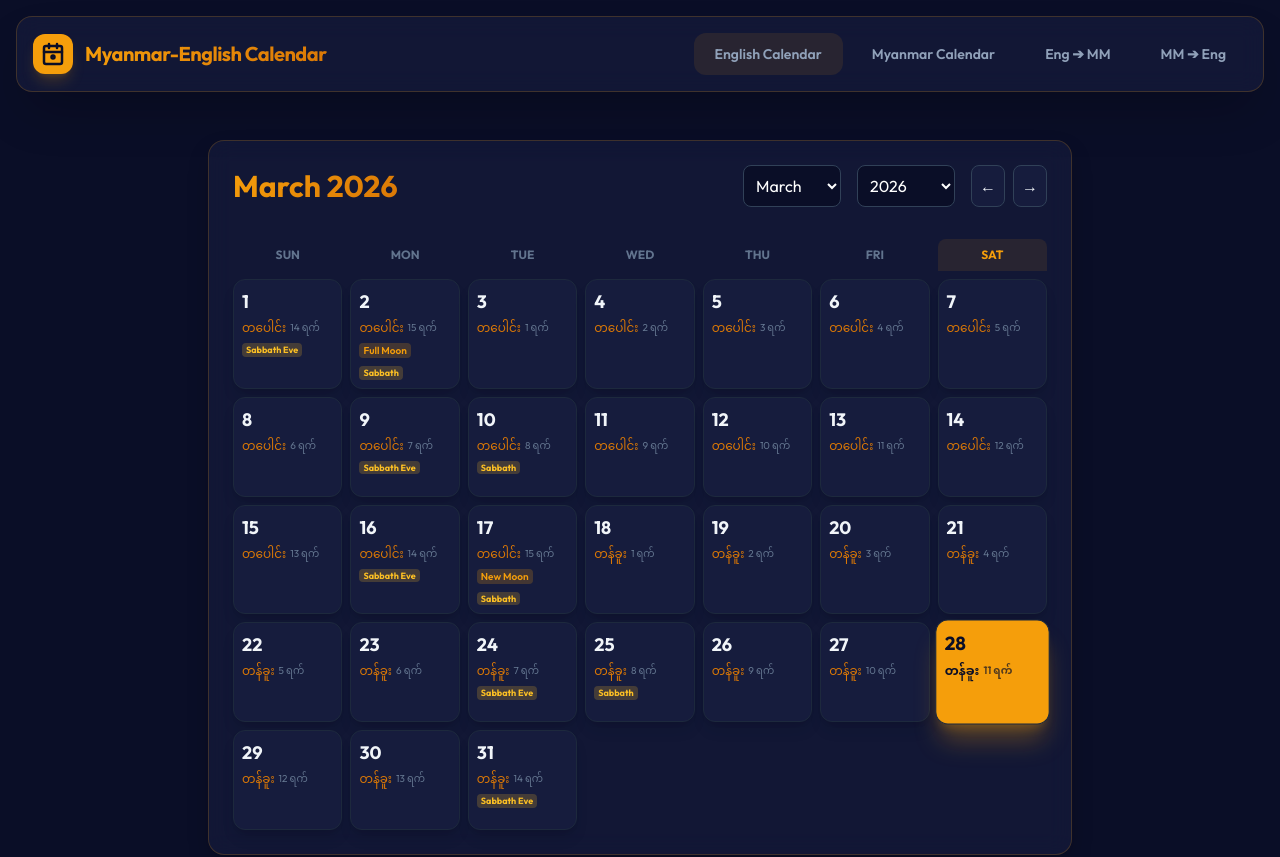
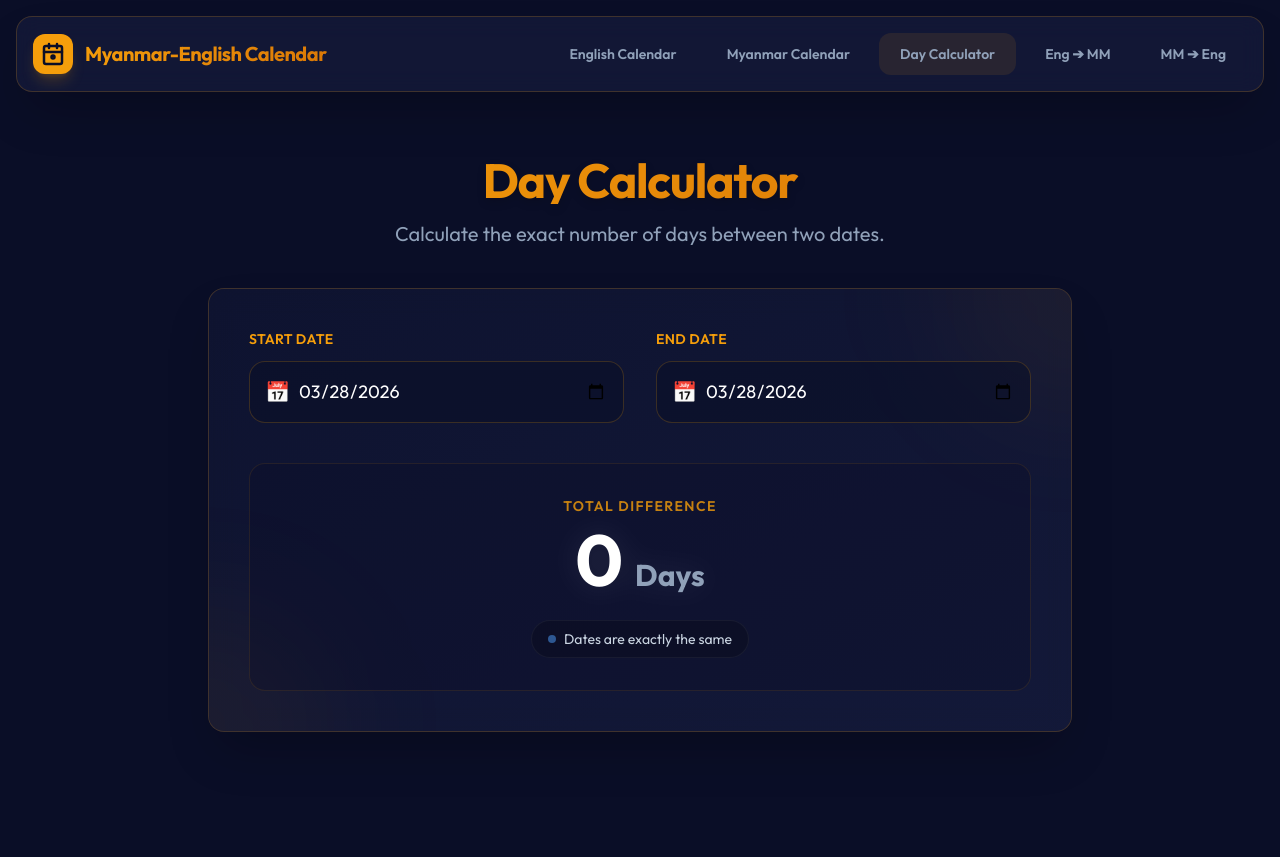
Before and after one commit to thawzinaung-2002/mm-eng-calendar, an Angular app: page /day-calculator in a window 1280 px wide. Before the commit this address led to /. Shown: the top 857 px of the page. Built offline with nearby package versions, Linux system fonts and the light colour scheme.

Commit message:
Add Days Calculator

```diff
--- a/src/app/app.routes.ts
+++ b/src/app/app.routes.ts
@@ -3,10 +3,12 @@ import { EngCalendarComponent } from './components/eng-calendar/eng-calendar';
 import { MmCalendarComponent } from './components/mm-calendar/mm-calendar';
 import { EngToMmComponent } from './components/eng-to-mm/eng-to-mm';
 import { MmToEngComponent } from './components/mm-to-eng/mm-to-eng';
+import { DayCalculatorComponent } from './components/day-calculator/day-calculator';
 
 export const routes: Routes = [
   { path: '', component: EngCalendarComponent, title: 'English Calendar' },
   { path: 'myanmar-calendar', component: MmCalendarComponent, title: 'Myanmar Calendar' },
+  { path: 'day-calculator', component: DayCalculatorComponent, title: 'Day Calculator' },
   { path: 'eng-to-myanmar', component: EngToMmComponent, title: 'English to Myanmar' },
   { path: 'myanmar-to-eng', component: MmToEngComponent, title: 'Myanmar to English' },
   { path: '**', redirectTo: '' }
--- a/src/app/app.ts
+++ b/src/app/app.ts
@@ -31,6 +31,7 @@ export class App {
   navLinks = [
     { path: '/', label: 'English Calendar', icon: '📅' },
     { path: '/myanmar-calendar', label: 'Myanmar Calendar', icon: '🕉️' },
+    { path: '/day-calculator', label: 'Day Calculator', icon: '⏱️' },
     { path: '/eng-to-myanmar', label: 'Eng ➔ MM', icon: '🔄' },
     { path: '/myanmar-to-eng', label: 'MM ➔ Eng', icon: '🔄' },
   ];
--- /dev/null
+++ b/src/app/components/day-calculator/day-calculator.html
@@ -0,0 +1,90 @@
+<div class="max-w-4xl mx-auto px-4 py-8 animate-in fade-in slide-in-from-bottom-4 duration-500">
+  <div class="text-center mb-10">
+    <h1 class="text-3xl md:text-5xl font-black mb-4 gold-text tracking-tight drop-shadow-lg">
+      Day Calculator
+    </h1>
+    <p class="text-slate-400 text-lg md:text-xl font-medium max-w-2xl mx-auto">
+      Calculate the exact number of days between two dates.
+    </p>
+  </div>
+
+  <div class="glass rounded-3xl p-6 md:p-10 border border-gold/10 shadow-2xl relative overflow-hidden group hover:border-gold/20 transition-all duration-300">
+    <div class="absolute inset-0 bg-gradient-to-br from-navy/40 to-navy-light/40 z-0"></div>
+    <div class="absolute top-0 right-0 w-64 h-64 bg-gold/5 rounded-full blur-3xl -translate-y-1/2 translate-x-1/2 group-hover:bg-gold/10 transition-colors duration-500 z-0"></div>
+    <div class="absolute bottom-0 left-0 w-64 h-64 bg-gold/5 rounded-full blur-3xl translate-y-1/2 -translate-x-1/2 group-hover:bg-gold/10 transition-colors duration-500 z-0"></div>
+
+    <div class="relative z-10">
+
+      <div class="grid grid-cols-1 md:grid-cols-2 gap-8 mb-10">
+        <!-- Start Date -->
+        <div class="space-y-3">
+          <label class="block text-gold text-sm font-semibold tracking-wide uppercase">Start Date</label>
+          <div class="relative group/input">
+            <div class="absolute inset-y-0 left-0 pl-4 flex items-center pointer-events-none">
+              <span class="text-xl">📅</span>
+            </div>
+            <input type="date"
+                   [ngModel]="startDate()"
+                   (ngModelChange)="startDate.set($event)"
+                   class="w-full bg-navy/50 border border-gold/20 text-white text-lg rounded-2xl pl-12 pr-4 py-4 focus:ring-2 focus:ring-gold/50 focus:border-gold/50 transition-all duration-300 outline-none hover:bg-navy/80 hover:border-gold/30">
+          </div>
+        </div>
+
+        <!-- End Date -->
+        <div class="space-y-3">
+          <label class="block text-gold text-sm font-semibold tracking-wide uppercase">End Date</label>
+          <div class="relative group/input">
+            <div class="absolute inset-y-0 left-0 pl-4 flex items-center pointer-events-none">
+              <span class="text-xl">📅</span>
+            </div>
+            <input type="date"
+                   [ngModel]="endDate()"
+                   (ngModelChange)="endDate.set($event)"
+                   class="w-full bg-navy/50 border border-gold/20 text-white text-lg rounded-2xl pl-12 pr-4 py-4 focus:ring-2 focus:ring-gold/50 focus:border-gold/50 transition-all duration-300 outline-none hover:bg-navy/80 hover:border-gold/30">
+          </div>
+        </div>
+      </div>
+
+      <!-- Result Display -->
+      <div class="mt-8 flex flex-col items-center justify-center p-8 bg-navy/30 rounded-2xl border border-gold/10 relative overflow-hidden">
+
+        @if (!isYearValid()) {
+          <div class="text-amber-500 font-medium py-8 text-center animate-in fade-in duration-300">
+            <div class="text-3xl mb-2">⚠️</div>
+            <span>Please enter a full 4-digit year (e.g., 2024).</span>
+          </div>
+        } @else if (daysDifference() !== null) {
+          <div class="text-center animate-in zoom-in duration-300">
+            <div class="text-gold text-sm font-semibold uppercase tracking-widest mb-2 opacity-80">
+              Total Difference
+            </div>
+            <div class="text-5xl md:text-7xl font-black text-white drop-shadow-[0_0_15px_rgba(255,255,255,0.1)] mb-2 flex items-baseline justify-center gap-3">
+              {{ daysDifference() }}
+              <span class="text-2xl md:text-3xl font-bold text-slate-400">
+                {{ daysDifference() === 1 ? 'Day' : 'Days' }}
+              </span>
+            </div>
+
+            <div class="inline-flex items-center gap-2 mt-4 px-4 py-2 bg-black/20 rounded-full text-sm font-medium text-slate-300 border border-white/5">
+              @if (isPastDate()) {
+                <span class="w-2 h-2 rounded-full bg-amber-500 animate-pulse"></span>
+                Start date is after end date
+              } @else if (daysDifference() === 0) {
+                <span class="w-2 h-2 rounded-full bg-blue-400 animate-pulse"></span>
+                Dates are exactly the same
+              } @else {
+                <span class="w-2 h-2 rounded-full bg-emerald-400 animate-pulse"></span>
+                Forward chronological order
+              }
+            </div>
+          </div>
+        } @else {
+          <div class="text-slate-500 font-medium py-8 text-center animate-pulse">
+            Please select valid dates to calculate the difference.
+          </div>
+        }
+      </div>
+
+    </div>
+  </div>
+</div>
--- /dev/null
+++ b/src/app/components/day-calculator/day-calculator.ts
@@ -0,0 +1,59 @@
+import { Component, signal, computed } from '@angular/core';
+import { CommonModule } from '@angular/common';
+import { FormsModule } from '@angular/forms';
+
+@Component({
+  selector: 'app-day-calculator',
+  standalone: true,
+  imports: [CommonModule, FormsModule],
+  templateUrl: './day-calculator.html'
+})
+export class DayCalculatorComponent {
+  // Initialize with today's date
+  private today = new Date();
+
+  startDate = signal<string>(this.formatDate(this.today));
+  endDate = signal<string>(this.formatDate(this.today));
+
+  // Validate if years are 4 digits
+  isYearValid = computed(() => {
+    const startYear = this.startDate().split('-')[0];
+    const endYear = this.endDate().split('-')[0];
+    return startYear.length === 4 && endYear.length === 4;
+  });
+
+  // Calculate difference in days
+  daysDifference = computed(() => {
+    if (!this.isYearValid()) return null;
+
+    const start = new Date(this.startDate());
+    const end = new Date(this.endDate());
+
+    if (isNaN(start.getTime()) || isNaN(end.getTime())) {
+      return null;
+    }
+
+    // Set times to midnight to ensure accurate day comparison
+    start.setHours(0, 0, 0, 0);
+    end.setHours(0, 0, 0, 0);
+
+    const timeDifference = Math.abs(end.getTime() - start.getTime());
+    const days = Math.ceil(timeDifference / (1000 * 3600 * 24));
+
+    return days;
+  });
+
+  isPastDate = computed(() => {
+    if (!this.isYearValid()) return false;
+    const start = new Date(this.startDate());
+    const end = new Date(this.endDate());
+    return start.getTime() > end.getTime();
+  });
+
+  private formatDate(date: Date): string {
+    const year = date.getFullYear();
+    const month = String(date.getMonth() + 1).padStart(2, '0');
+    const day = String(date.getDate()).padStart(2, '0');
+    return `${year}-${month}-${day}`;
+  }
+}
--- a/src/app/components/eng-calendar/eng-calendar.ts
+++ b/src/app/components/eng-calendar/eng-calendar.ts
@@ -62,7 +62,7 @@ export class EngCalendarComponent {
       const date = new Date(year, month, i);
       const jd = date.getTime() / 86400000 + 2440587.5;
       const tz = -date.getTimezoneOffset() / 60.0;
-      const mm = new CeMmDateTime(jd, tz);
+      const mm = new CeMmDateTime(jd, tz, 1); // Forced Gregorian logic (1)
 
       calendarDays.push({
         num: i,
--- a/src/app/components/eng-to-mm/eng-to-mm.html
+++ b/src/app/components/eng-to-mm/eng-to-mm.html
@@ -10,32 +10,37 @@
              class="bg-navy-light border border-slate-700 rounded-xl p-4 text-white focus:outline-none focus:border-gold transition-all shadow-inner">
     </div>
 
-    @if (mmDate()) {
+    @if (!isYearValid()) {
+      <div class="bg-amber-500/10 border border-amber-500/30 rounded-2xl p-6 text-center animate-in fade-in duration-300">
+        <div class="text-3xl mb-2">⚠️</div>
+        <p class="text-amber-500 font-medium tracking-wide">Please enter a full 4-digit year (e.g., 2024).</p>
+      </div>
+    } @else if (mmDate(); as date) {
       <div class="flex flex-col gap-6 animate-in fade-in slide-in-from-bottom-4 duration-500">
         <div class="grid grid-cols-1 md:grid-cols-2 gap-4">
           <div class="bg-navy rounded-2xl p-4 md:p-6 border border-slate-800/50 flex flex-col items-center justify-center text-center">
             <span class="text-slate-400 text-xs uppercase tracking-widest mb-2 font-bold">မြန်မာသက္ကရာဇ်</span>
-            <span class="text-3xl font-bold gold-text">{{ mmDate().my }}</span>
-            <span class="text-sm text-slate-500 mt-1">သာသနာနှစ်: {{ mmDate().my + 1182 }}</span>
+            <span class="text-3xl font-bold gold-text">{{ date.my }}</span>
+            <span class="text-sm text-slate-500 mt-1">သာသနာနှစ်: {{ date.my + 1182 }}</span>
           </div>
 
           <div class="bg-navy rounded-2xl p-4 md:p-6 border border-slate-800/50 flex flex-col items-center justify-center text-center">
             <span class="text-slate-400 text-xs uppercase tracking-widest mb-2 font-bold">လနှင့် လဆန်း/လဆုတ်</span>
-            <span class="text-2xl font-bold gold-text font-myanmar">{{ mmDate().mm_name_my }}</span>
-            <span class="text-sm text-slate-400 mt-1">{{ mmDate().mp_name_my }}</span>
+            <span class="text-2xl font-bold gold-text font-myanmar">{{ date.mm_name_my }}</span>
+            <span class="text-sm text-slate-400 mt-1">{{ date.mp_name_my }}</span>
           </div>
 
           <div class="bg-navy rounded-2xl p-4 md:p-6 border border-slate-800/50 flex flex-col items-center justify-center text-center">
             <span class="text-slate-400 text-xs uppercase tracking-widest mb-2 font-bold">ရက်စွဲ</span>
-            <span class="text-4xl font-black text-white">{{ mmDate().mf }}</span>
-            <span class="text-sm text-slate-500 mt-1 font-myanmar">{{ mmDate().weekday_my }}နေ့</span>
+            <span class="text-4xl font-black text-white">{{ date.mf }}</span>
+            <span class="text-sm text-slate-500 mt-1 font-myanmar">{{ date.weekday_my }}နေ့</span>
           </div>
 
           <div class="bg-navy rounded-2xl p-4 md:p-6 border border-slate-800/50 flex flex-col items-center justify-center text-center">
             <span class="text-slate-400 text-xs uppercase tracking-widest mb-2 font-bold">ဥပုသ်နေ့</span>
-            @if (mmDate().sabbath) {
+            @if (date.sabbath) {
               <span class="text-xl font-bold text-accent animate-pulse">
-                {{ mmDate().sabbath === 'Sabbath' ? 'ဥပုသ်နေ့' : 'ဥပုသ်အကြိုနေ့' }}
+                {{ date.sabbath === 'Sabbath' ? 'ဥပုသ်နေ့' : 'ဥပုသ်အကြိုနေ့' }}
               </span>
             } @else {
               <span class="text-xl text-slate-600">မရှိပါ</span>
@@ -45,19 +50,19 @@
           <!-- Zodiac Sections -->
           <div class="bg-navy rounded-2xl p-4 md:p-6 border border-slate-800/50 flex flex-col items-center justify-center text-center">
             <span class="text-slate-400 text-xs uppercase tracking-widest mb-2 font-bold">ရာသီခွင်</span>
-            <span class="text-2xl font-bold text-white">{{ mmDate().rasi_my }}ရာသီ</span>
+            <span class="text-2xl font-bold text-white">{{ date.rasi_my }}ရာသီ</span>
           </div>
 
           <div class="bg-navy rounded-2xl p-4 md:p-6 border border-slate-800/50 flex flex-col items-center justify-center text-center">
             <span class="text-slate-400 text-xs uppercase tracking-widest mb-2 font-bold">မဟာဘုတ် (နေ့နံ)</span>
-            <span class="text-2xl font-bold text-white">{{ mmDate().animal_sign_my }}</span>
+            <span class="text-2xl font-bold text-white">{{ date.animal_sign_my }}</span>
           </div>
         </div>
 
-        @if (mmDate().holiday) {
+        @if (date.holiday) {
           <div class="bg-gold/10 border border-gold/30 rounded-2xl p-4 text-center">
             <span class="text-gold font-bold">အစိုးရရုံးပိတ်ရက်: </span>
-            <span class="text-white">{{ mmDate().holiday }}</span>
+            <span class="text-white">{{ date.holiday }}</span>
           </div>
         }
       </div>
--- a/src/app/components/eng-to-mm/eng-to-mm.ts
+++ b/src/app/components/eng-to-mm/eng-to-mm.ts
@@ -10,12 +10,19 @@ import { CeMmDateTime } from '../../core/myanmar-calendar';
   templateUrl: './eng-to-mm.html'
 })
 export class EngToMmComponent {
-  selectedDate = signal(new Date().toISOString().split('T')[0]);
+  private today = new Date();
+  selectedDate = signal(`${this.today.getFullYear()}-${String(this.today.getMonth() + 1).padStart(2, '0')}-${String(this.today.getDate()).padStart(2, '0')}`);
+
+  isYearValid = computed(() => {
+    const year = this.selectedDate().split('-')[0];
+    return year.length === 4;
+  });
 
   mmDate = computed(() => {
+    if (!this.isYearValid()) return null;
     const d = new Date(this.selectedDate());
+    const tz = -d.getTimezoneOffset() / 60.0;
     const jd = d.getTime() / 86400000 + 2440587.5;
-    const tz = -d.getTimezoneOffset() / 60.0;
-    return new CeMmDateTime(jd, tz);
+    return new CeMmDateTime(jd, tz, 1); // Forced Gregorian logic (1)
   });
 }
--- a/src/app/components/mm-calendar/mm-calendar.ts
+++ b/src/app/components/mm-calendar/mm-calendar.ts
@@ -16,7 +16,7 @@ export class MmCalendarComponent {
   // Initialize to current real-world Myanmar date
   private _todayJD = new Date().getTime() / 86400000 + 2440587.5;
   private _todayTZ = -new Date().getTimezoneOffset() / 60.0;
-  private _todayMm = new CeMmDateTime(this._todayJD, this._todayTZ);
+  private _todayMm = new CeMmDateTime(this._todayJD, this._todayTZ, 1);
 
   mmYear = signal(this._todayMm.my);
   mmMonth = signal(this._todayMm.mm);
@@ -84,8 +84,8 @@ export class MmCalendarComponent {
 
     for (let i = 1; i <= mml; i++) {
         const jd = CeMmDateTime.m2j(year, month, i);
-        const w = CeDateTime.j2w(jd);
-        const mm = new CeMmDateTime(jd, 0); // Use integer JDN with 0 tz for exact date alignment
+        const w = CeDateTime.j2w(jd, 1); // Force Gregorian for week calculation
+        const mm = new CeMmDateTime(jd, 0, 1); // Use integer JDN with 0 tz for exact date alignment
         const engDate = new Date(w.y, w.m - 1, w.d);
 
         calendarDays.push({
--- a/src/app/components/mm-to-eng/mm-to-eng.ts
+++ b/src/app/components/mm-to-eng/mm-to-eng.ts
@@ -10,40 +10,56 @@ import { CeMmDateTime, CeDateTime } from '../../core/myanmar-calendar';
   templateUrl: './mm-to-eng.html'
 })
 export class MmToEngComponent {
-  mmYear = signal(1387);
-  mmMonth = signal(1); // Tagu
-  mmDay = signal(1);
-  mmPhase = signal(0); // 0=Waxing, 1=Full Moon, 2=Waning, 3=New Moon
+  private today = new CeMmDateTime();
+  mmYear = signal(this.today.my);
+  mmMonth = signal(this.today.mm);
+  mmDay = signal(this.today.mf);
+  mmPhase = signal(this.today.mp > 1 ? 2 : 0); // Normalize to Waxing (0) or Waning (2)
 
-  months = [
-    { id: 1, name: 'Tagu', name_my: 'တန်ခူး' },
-    { id: 2, name: 'Kason', name_my: 'ကဆုန်' },
-    { id: 3, name: 'Nayon', name_my: 'နယုန်' },
-    { id: 4, name: 'Waso', name_my: 'ဝါဆို' },
-    { id: 5, name: 'Wagaung', name_my: 'ဝါခေါင်' },
-    { id: 6, name: 'Tawthalin', name_my: 'တော်သလင်း' },
-    { id: 7, name: 'Thadingyut', name_my: 'သီတင်းကျွတ်' },
-    { id: 8, name: 'Tazaungmon', name_my: 'တန်ဆောင်မုန်း' },
-    { id: 9, name: 'Nadaw', name_my: 'နတ်တော်' },
-    { id: 10, name: 'Pyatho', name_my: 'ပြာသို' },
-    { id: 11, name: 'Tabodwe', name_my: 'တပို့တွဲ' },
-    { id: 12, name: 'Tabaung', name_my: 'တပေါင်း' },
-  ];
+  allMonths = computed(() => {
+    const list = [
+      { id: 1, name_my: 'တန်ခူး' },
+      { id: 2, name_my: 'ကဆုန်' },
+      { id: 3, name_my: 'နယုန်' },
+      { id: 0, name_my: 'ပထမဝါဆို' },
+      { id: 4, name_my: 'ဒုတိယဝါဆို / ဝါဆို' },
+      { id: 5, name_my: 'ဝါခေါင်' },
+      { id: 6, name_my: 'တော်သလင်း' },
+      { id: 7, name_my: 'သီတင်းကျွတ်' },
+      { id: 8, name_my: 'တန်ဆောင်မုန်း' },
+      { id: 9, name_my: 'နတ်တော်' },
+      { id: 10, name_my: 'ပြာသို' },
+      { id: 11, name_my: 'တပို့တွဲ' },
+      { id: 12, name_my: 'တပေါင်း' },
+    ];
+
+    // Support Late Tagu/Kason if needed
+    if (this.mmMonth() === 13) list.push({ id: 13, name_my: 'တန်ခူး (နှောင်း)' });
+    if (this.mmMonth() === 14) list.push({ id: 14, name_my: 'ကဆုန် (နှောင်း)' });
+
+    return list;
+  });
 
   phases = [
     { id: 0, name_my: 'လဆန်း' },
     { id: 2, name_my: 'လဆုတ်' }
   ];
 
+  isYearValid = computed(() => {
+    return this.mmYear().toString().length === 4;
+  });
+
   mmDateTime = computed(() => {
+    if (!this.isYearValid()) return null as any;
     // Determine the day of month (1-30) based on fortnight day and phase
     const myInfo = CeMmDateTime.cal_my(this.mmYear());
     const md = CeMmDateTime.cal_md(this.mmDay(), this.mmPhase(), this.mmMonth(), myInfo.myt);
     const jd = CeMmDateTime.m2j(this.mmYear(), this.mmMonth(), md);
-    return new CeMmDateTime(jd, 0); // Use integer JDN with 0 tz for exact mapping
+    return new CeMmDateTime(jd, 0, 1); // Forced Gregorian logic (1)
   });
 
   engDate = computed(() => {
+    if (!this.mmDateTime()) return null;
     const jd = this.mmDateTime().jd;
     const w = CeDateTime.j2w(jd);
     return new Date(w.y, w.m - 1, w.d);
```
Also changed, not shown: src/app/components/mm-to-eng/mm-to-eng.html (+47 -34 lines).
